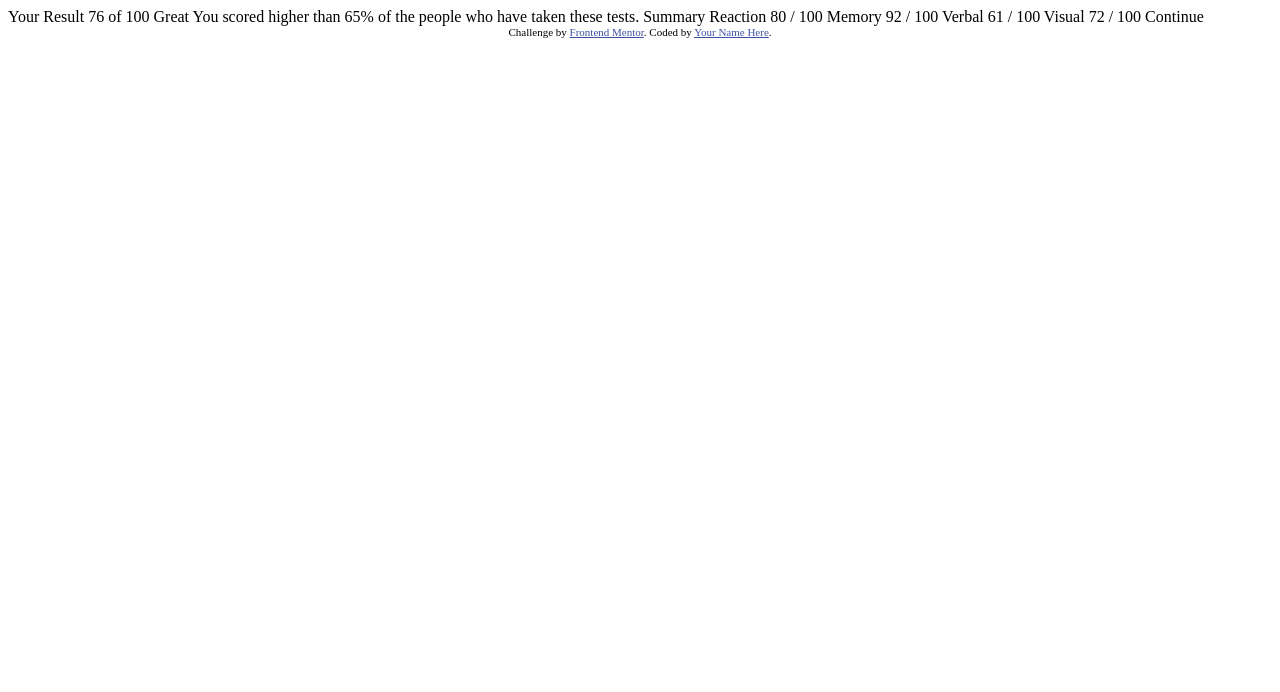
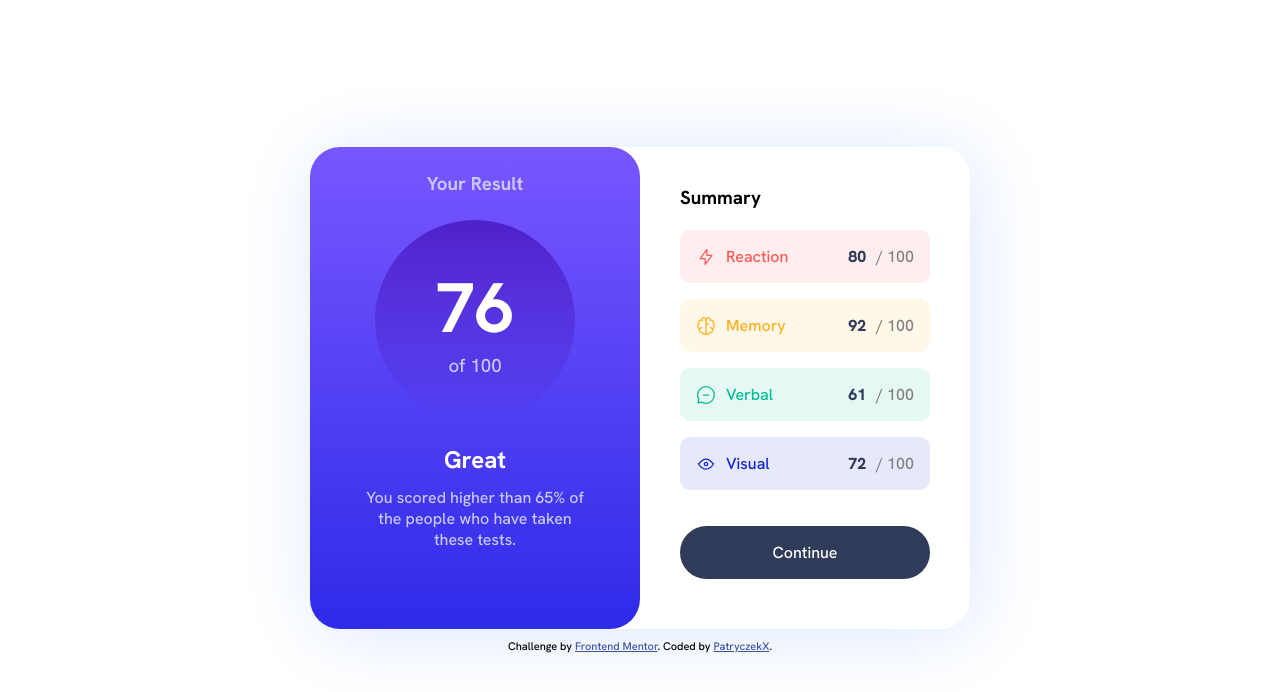
Before and after one commit to PatryczekX/Results_summary_component, a plain HTML site: page index.html in a window 1280 px wide. Drawn offline with Linux system fonts and the light colour scheme.

Commit message:
Projekt 2 skończony

```diff
--- a/index.html
+++ b/index.html
@@ -1,47 +1,96 @@
 <!DOCTYPE html>
 <html lang="en">
   <head>
-  <meta charset="UTF-8">
-  <meta name="viewport" content="width=device-width, initial-scale=1.0"> <!-- displays site properly based on user's device -->
+    <link rel="preconnect" href="https://fonts.googleapis.com" />
+    <link rel="preconnect" href="https://fonts.gstatic.com" crossorigin />
+    <link
+      href="https://fonts.googleapis.com/css2?family=Hanken+Grotesk:wght@500;700;800&display=swap"
+      rel="stylesheet"
+    />
+    <meta charset="UTF-8" />
+    <meta name="viewport" content="width=device-width, initial-scale=1.0" />
+    <!-- displays site properly based on user's device -->
 
-  <link rel="icon" type="image/png" sizes="32x32" href="./assets/images/favicon-32x32.png">
+    <link
+      rel="icon"
+      type="image/png"
+      sizes="32x32"
+      href="./assets/images/favicon-32x32.png"
+    />
 
     <title>Frontend Mentor | Results summary component</title>
 
     <!-- Feel free to remove these styles or customise in your own stylesheet 👍 -->
     <style>
-    .attribution { font-size: 11px; text-align: center; }
-    .attribution a { color: hsl(228, 45%, 44%); }
+      .attribution {
+        font-size: 11px;
+        text-align: center;
+      }
+      .attribution a {
+        color: hsl(228, 45%, 44%);
+      }
     </style>
+    <link rel="stylesheet" href="style.css" />
   </head>
   <body>
-
-  Your Result
-  76
-  of 100
-
-  Great
-  You scored higher than 65% of the people who have taken these tests.
-
-  Summary
-
-  Reaction
-  80 / 100
-
-  Memory
-  92 / 100
-
-  Verbal
-  61 / 100
-
-  Visual
-  72 / 100
-
-  Continue
-
-  <div class="attribution">
-    Challenge by <a href="https://www.frontendmentor.io?ref=challenge" target="_blank">Frontend Mentor</a>.
-    Coded by <a href="#">Your Name Here</a>.
-  </div>
+    <main>
+      <section class="component">
+        <section class="result">
+          <h1>Your Result</h1>
+          <article class="total">
+            <h2>76</h2>
+            <h3>of 100</h3>
+          </article>
+          <article class="content">
+            <h2>Great</h2>
+            <p>
+              You scored higher than 65% of the people who have taken these
+              tests.
+            </p>
+          </article>
+        </section>
+        <section class="summary">
+          <h1>Summary</h1>
+          <section class="details">
+            <article class="reaction">
+              <p>
+                <img
+                  src="./assets/images/icon-reaction.svg"
+                  alt="reaction"
+                />Reaction
+              </p>
+              <p><span>80</span> / 100</p>
+            </article>
+            <article class="memory">
+              <p>
+                <img src="./assets/images/icon-memory.svg" alt="memory" />Memory
+              </p>
+              <p><span>92</span> / 100</p>
+            </article>
+            <article class="verbal">
+              <p>
+                <img src="./assets/images/icon-verbal.svg" alt="verbal" />Verbal
+              </p>
+              <p><span>61</span> / 100</p>
+            </article>
+            <article class="visual">
+              <p>
+                <img src="./assets/images/icon-visual.svg" alt="visual" />Visual
+              </p>
+              <p><span>72</span> / 100</p>
+            </article>
+            <button>Continue</button>
+          </section>
+        </section>
+      </section>
+      <section class="attribution">
+        Challenge by
+        <a href="https://www.frontendmentor.io?ref=challenge" target="_blank"
+          >Frontend Mentor</a
+        >. Coded by
+        <a href="https://www.frontendmentor.io/profile/PatryczekX">PatryczekX</a
+        >.
+      </section>
+    </main>
   </body>
 </html>
--- /dev/null
+++ b/style.css
@@ -0,0 +1,143 @@
+* {
+  box-sizing: border-box;
+  font-family: "Hanken Grotesk", sans-serif;
+}
+body {
+  margin: 0;
+  padding: 0;
+}
+.component {
+  display: grid;
+}
+.result {
+  align-items: center;
+  background: linear-gradient(hsl(252, 100%, 67%), hsl(241, 81%, 54%));
+  border-radius: 0px 0 30px 30px;
+  display: flex;
+  flex-flow: column;
+  gap: 24px;
+  padding: 24px 48px;
+  text-align: center;
+}
+.result h1 {
+  color: hsl(241, 100%, 89%);
+}
+.total {
+  background: linear-gradient(hsla(256, 72%, 46%, 1), hsla(241, 72%, 46%, 0));
+  width: 150px;
+  height: 150px;
+  border-radius: 50%;
+  padding: 20px;
+  display: flex;
+  align-items: center;
+  justify-content: center;
+  flex-flow: column;
+}
+.total h2 {
+  font-size: 50px;
+  color: hsl(0, 0%, 100%);
+}
+.total h3 {
+  font-weight: 500;
+  color: hsl(241, 100%, 89%);
+}
+.result * {
+  margin: 0;
+}
+.content h2 {
+  padding-bottom: 12px;
+  color: hsl(0, 0%, 100%);
+}
+.content p {
+  color: hsl(241, 100%, 89%);
+}
+.summary {
+  padding: 10px 30px;
+}
+.summary h1 {
+  margin-bottom: 20px;
+}
+.details {
+  display: grid;
+  gap: 16px;
+}
+.details article {
+  display: flex;
+  align-items: center;
+  justify-content: space-between;
+  padding: 16px;
+  border-radius: 10px;
+}
+.details article p {
+  margin: 0;
+  display: flex;
+  align-items: center;
+  gap: 10px;
+}
+.reaction {
+  color: hsl(0, 100%, 67%);
+  background-color: rgba(255, 87, 87, 0.1);
+}
+.memory {
+  color: hsl(39, 100%, 56%);
+  background-color: rgba(255, 176, 31, 0.1);
+}
+.verbal {
+  color: hsl(166, 100%, 37%);
+  background-color: rgba(0, 189, 145, 0.1);
+}
+.visual {
+  color: hsl(234, 85%, 45%);
+  background-color: rgba(17, 37, 212, 0.1);
+}
+.details article p:nth-child(even) {
+  color: grey;
+}
+.details article p span {
+  color: hsl(224, 30%, 27%);
+  font-weight: 800;
+}
+.summary button {
+  border-radius: 100px;
+  padding: 16px;
+  border: 0;
+  font-size: 16px;
+  background-color: hsl(224, 30%, 27%);
+  color: hsl(0, 0%, 100%);
+}
+
+@media screen and (min-width: 660px) {
+  .component {
+    grid-template-columns: repeat(2, 1fr);
+    max-width: 660px;
+    box-shadow: 5px 5px 80px hsl(221, 100%, 93%);
+    border-radius: 30px;
+  }
+  .result {
+    border-radius: 30px;
+  }
+  .total {
+    width: 200px;
+    height: 200px;
+  }
+  .total h2 {
+    font-size: 70px;
+  }
+  .summary {
+    border-radius: 0 30px 30px 0;
+    padding: 20px 40px;
+    padding-bottom: 50px;
+  }
+  main {
+    width: 100%;
+    height: 100vh;
+    display: flex;
+    align-items: center;
+    justify-content: center;
+    flex-flow: column;
+    gap: 10px;
+  }
+  .summary button {
+    margin-top: 20px;
+  }
+}
```
Lines whose indentation alone changed are shown as unchanged.
